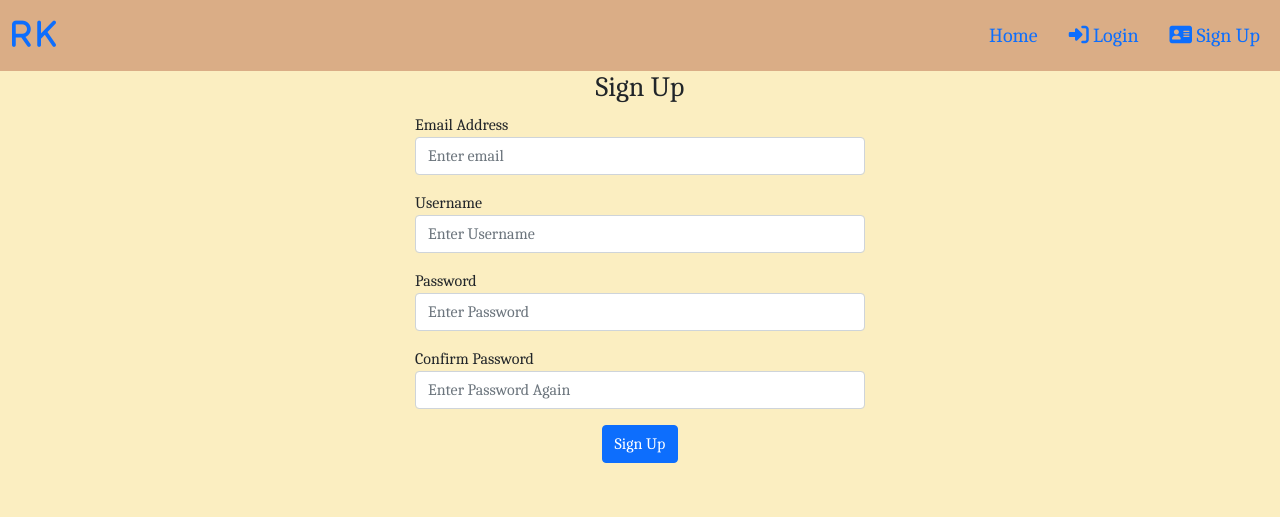
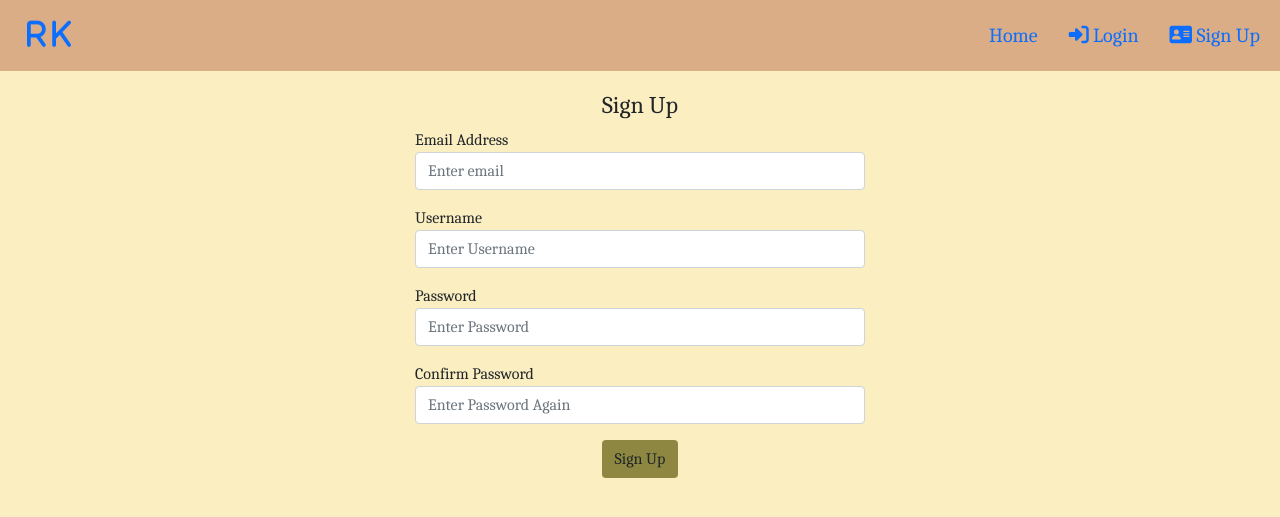
Before and after one commit to Kirugik/blog, a Flask app: page /sign-up in a window 1280 px wide. Shown: the top 517 px of the page. Run offline with Flask 2, Linux system fonts and the light colour scheme; some libraries are stand-ins or nearby versions.

Commit message:
Fix: fix home page authentication and login and sign-up page styles

```diff
--- a/app/templates/base.html
+++ b/app/templates/base.html
@@ -17,7 +17,7 @@
 <body style="background-color: #fbeec1;">
     <nav class="navbar navbar-expand-lg" style="background-color: #daad86;">
         <div class="container-fluid">
-            <a class="navbar-brand" href="/" style="font-size: 30px; font-weight: bold;"><i class="fa-solid fa-r"></i> <i class="fa-solid fa-k"></i></a>
+            <a class="navbar-brand" href="/" style="font-size: 30px; font-weight: bold; margin-left: 15px;"><i class="fa-solid fa-r"></i> <i class="fa-solid fa-k"></i></a>
             <button
                 class="navbar-toggler"
                 type="button"
@@ -30,7 +30,7 @@
                     <a class="nav-item nav-link" href="/home" style="margin-right: 15px;">Home</a>
                     {% if user.is_authenticated %}
                     <a class="nav-item nav-link" href="/logout" style="margin-right: 15px;">Logout <i class="fa-solid fa-right-from-bracket"></i></a>
-                    <a class="nav-item nav-link" href="/profile" style="margin-right: 15px;"><i class="fa-solid fa-user"></i> Profile</a>
+                    <a class="nav-item nav-link" href="#" style="margin-right: 15px;"><i class="fa-solid fa-user"></i> Profile</a>
                     {% else %}
                     <a class="nav-item nav-link" href="/login" style="margin-right: 15px;"><i class="fa-solid fa-right-to-bracket"></i> Login</a>
 
--- a/app/templates/create_post.html
+++ b/app/templates/create_post.html
@@ -5,7 +5,7 @@
 
 
 {% block content %}
-    <h3 align="center">Make a Post</h3>
+    <h4 align="center" style="margin-top: 20px;">Create New Post</h4>
     <form method="POST" style="width: 600px; margin: auto;">
         <div class="mb-3">
             <label for="title">Blog title</label>
@@ -16,12 +16,12 @@
             <textarea name="text" id="text" class="form-control" placeholder="Enter blog text"></textarea>
         </div>
         <div align="center">
-            <button type="submit" class="btn btn-lg btn-primary">Post</button>
+            <button type="submit" class="btn" style="background-color: #8d8741;">Post</button>
         </div>
     </form>
     <br>
 
     <div align="center">
-        <a href="/home"><button type="button" class="btn btn-lg btn-secondary">Back</button></a>
+        <a href="/home"><button type="button" class="btn" style="background-color: #daad86;">Back</button></a>
     </div>
 {% endblock %}
--- a/app/templates/login.html
+++ b/app/templates/login.html
@@ -6,7 +6,7 @@
 
 {% block content %}
 <form method="POST">
-    <h3 align="center">Login</h3>
+    <h4 align="center" style="margin-top: 20px;">Login</h4>
     <div class="form-group" style="width: 450px; margin: auto;">
         <div class="mb-3">
             <label for="email">Email Address</label>
@@ -17,7 +17,7 @@
             <input type="password" id="password" name="password" class="form-control" placeholder="Enter password">
         </div>
         <div align="center">
-            <button class="btn btn-primary" type="submit">Login</button>
+            <button class="btn" type="submit" style="background-color: #8d8741;">Login</button>
         </div>
     </div>
 </form>
--- a/app/templates/posts_div.html
+++ b/app/templates/posts_div.html
@@ -17,12 +17,12 @@
 
 
 <div class="container" style="width: 900px; margin: auto;">
-    <h3 align="center">{% block header %} Posts {% endblock %}</h3>
+    <h3 align="center" style="margin-top: 20px;">{% block header %} Lastest... {% endblock %}</h3>
     <div id="posts">
         {% for post in posts %}
         <div class="mb-5" style="background-color:#fbeec1;">
             <div class="d-flex justify-content-between align-items-center">
-                <a href="/posts/{{post.user.username}}">{{post.user.username}}</a>
+                <a href="/posts/{{post.user.username}}" style="text-decoration: none; color: #8d8741; font-size: 20px;">{{post.user.username}}</a>
                 <div>
                     {{ post.likes|length }}
                     {% if user.id in post.likes|map(attribute="author")|list %}
@@ -102,7 +102,7 @@
 
     {% block footer %}
     <div align="center">
-        <a href="/create-post"><button type="button" class="btn btn-lg btn-primary mb-5">Create New Post</button></a>
+        <a href="/create-post"><button type="button" class="btn mb-5" style="background-color: #8d8741;">Create New Post</button></a>
 
     </div>
     {% endblock %}
--- a/app/templates/sign_up.html
+++ b/app/templates/sign_up.html
@@ -6,7 +6,7 @@
 
 {% block content %}
 <form method="POST">
-    <h3 align="center">Sign Up</h3>
+    <h4 align="center" style="margin-top: 20px;">Sign Up</h4>
     <div class="form-group" style="width: 450px; margin: auto;">
         <div class="mb-3">
             <label for="email">Email Address</label>
@@ -25,7 +25,7 @@
             <input type="password" id="password2" name="password2" class="form-control" placeholder="Enter Password Again">
         </div>
         <div align="center">
-            <button class="btn btn-primary" type="submit">Sign Up</button>
+            <button class="btn" type="submit" style="background-color: #8d8741;">Sign Up</button>
         </div>
     </div>
 </form>
--- a/app/views.py
+++ b/app/views.py
@@ -8,7 +8,7 @@ views = Blueprint("views", __name__)
 
 @views.route("/")
 @views.route("/home")
-@login_required
+# @login_required
 def home():
     posts = Post.query.all()
     quote = get_quotes()
```
